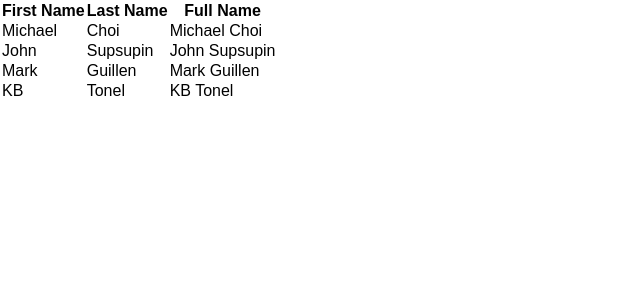
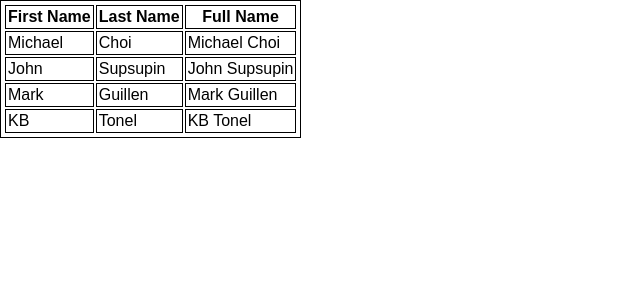
Before and after one commit to rseffens/Seffens_Robert_HTMLtable, a Flask app: page /1 in a window 1280 px wide. Shown: the top 300 px of the page, without its empty margins (0-640 px from the left). Run offline with Flask 2, Linux system fonts and the light colour scheme.

Commit message:
HTMLtable

```diff
--- a/static/style.css
+++ b/static/style.css
@@ -2,6 +2,7 @@
     padding: 0;
     margin: 0;
     font-family: sans-serif;
+    color: black;
 }
 
 .table{
--- a/templates/index.html
+++ b/templates/index.html
@@ -8,20 +8,20 @@
     <title>HTML Table</title>
 </head>
 <body>
-    <table>
+    <table  class="table">
         <thead>
-            <tr>
-                <th>First Name</th>
-                <th>Last Name</th>
-                <th>Full Name</th>
+            <tr class="table">
+                <th class="table">First Name</th>
+                <th class="table">Last Name</th>
+                <th class="table">Full Name</th>
             </tr>
         </thead>
             {% for x in list_1: %}
                 <tr>
                     {% for k in x: %}
-                        <td>{% print(x[k]) %}</td>
+                    <td class="table">{% print(x[k]) %}</td>
                     {% endfor %}
-                        <td>{% print(" ".join(x.values())) %}</td>
+                    <td class="table">{% print(" ".join(x.values())) %}</td>
                 </tr>
             {% endfor %}
     </table>
```
